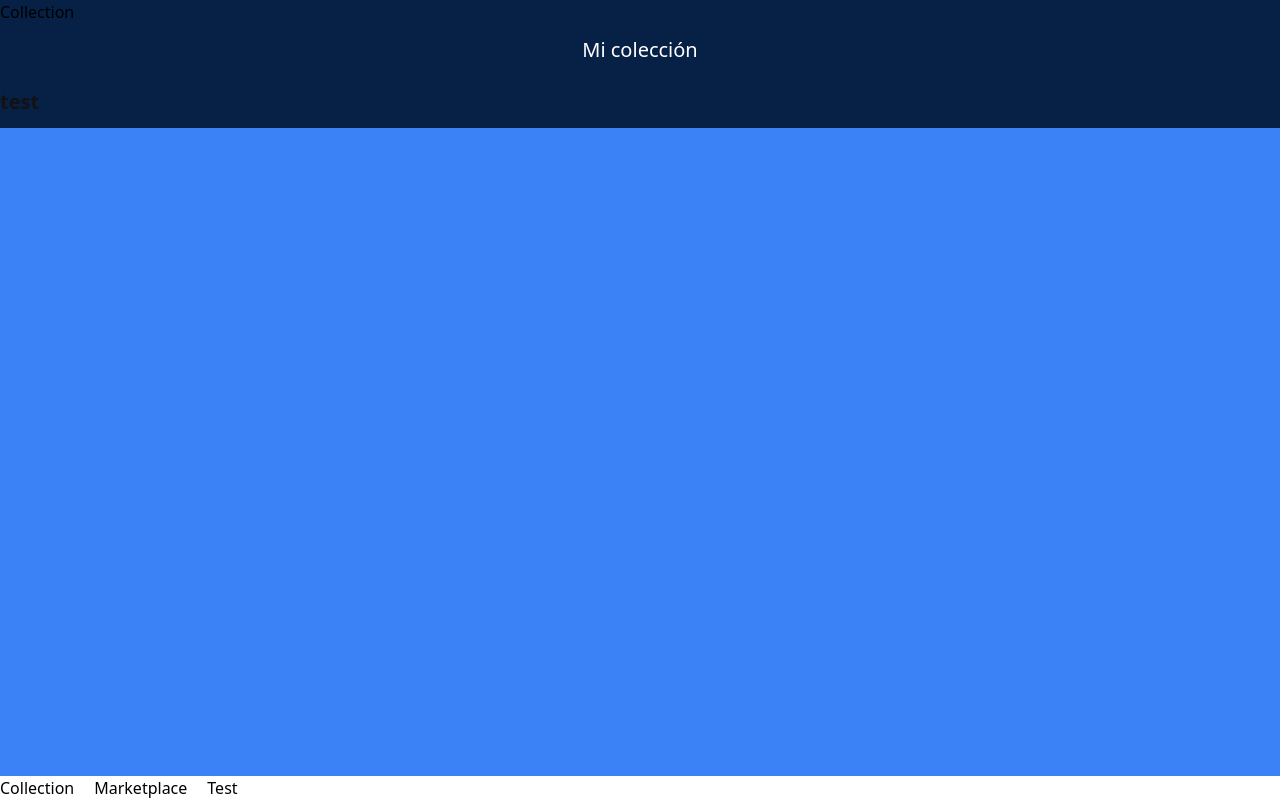
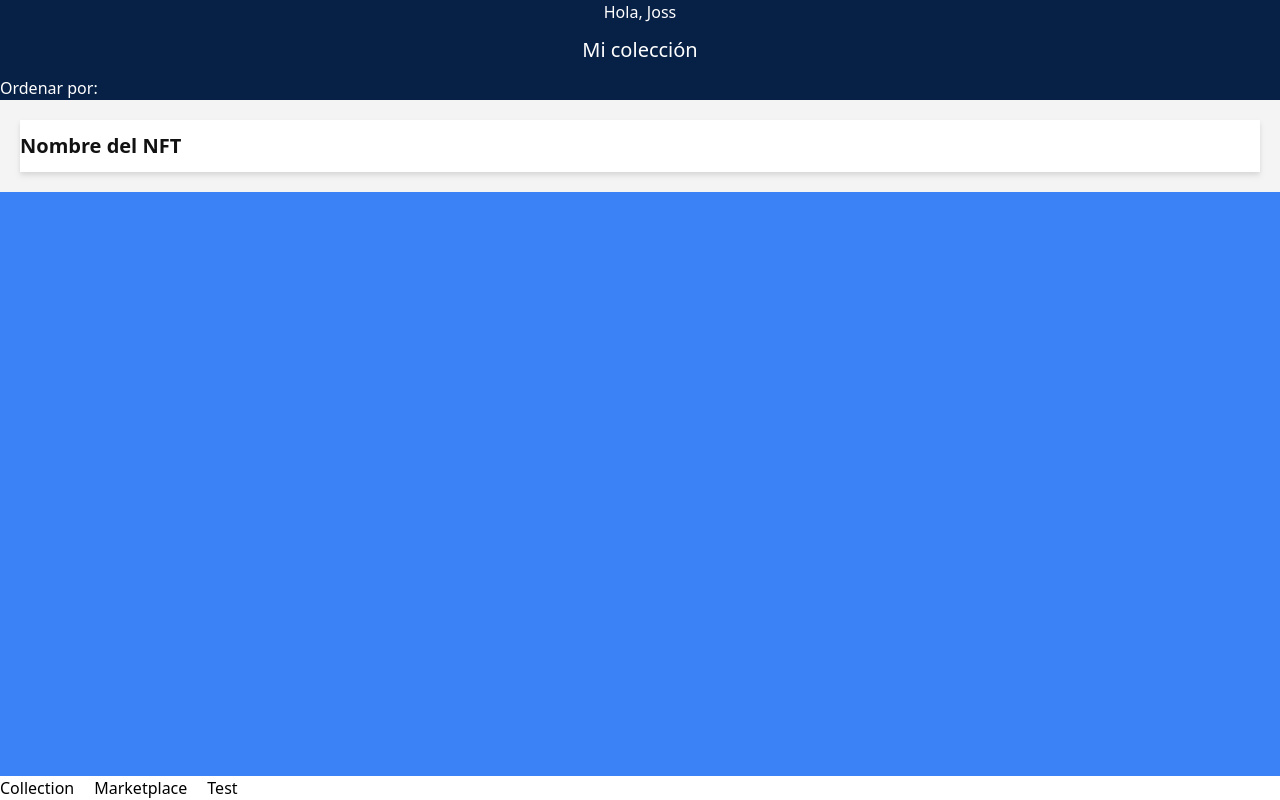
Before and after one commit to abdielreyes/hackathon2022, a React (Create React App) app in the folder app/: page / in a window 1280 px wide. Built offline with nearby package versions, Linux system fonts and the light colour scheme.

Commit message:
Update Collection

```diff
--- a/app/src/pages/Collection.tsx
+++ b/app/src/pages/Collection.tsx
@@ -4,10 +4,21 @@ import Title from '../components/Title'
 
 export default function Collection() {
 	return (
-		<div className='bg-bbva-blue-1'>
-			Collection
-			<Title label='Mi colección' />
-			<Subtitle label='test' />
+		<div className='flex flex-col'>
+			<section className='bg-bbva-blue-1'>
+				<div className='text-white-2 text-center'>
+					Hola, Joss
+				</div>
+				<Title label='Mi colección' />
+				<div className='text-white-2'>
+					Ordenar por:
+				</div>
+			</section>
+			<section className='bg-white-1'>
+				<div className='bg-white-2 m-5 drop-shadow-md'>
+				<Subtitle label='Nombre del NFT' />
+				</div>
+			</section>
 		</div>
 	)
 }
```
